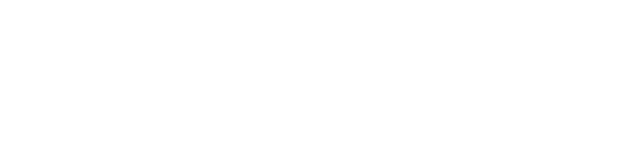
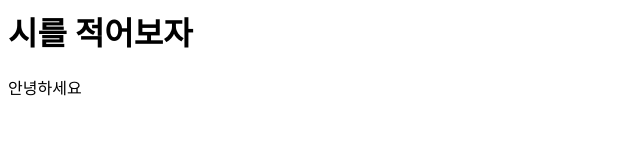
Before and after one commit to smwlink/myweb, a plain HTML site: page index.html in a window 1280 px wide. Shown: the whole page, without its empty margins (0-640 px from the left). Drawn offline with Linux system fonts and the light colour scheme.

Commit message:
Update index.html

```diff
--- a/index.html
+++ b/index.html
@@ -1,3 +1,9 @@
 <html>
-
+<head>
+  <title>안녕하세요</title>
+</head>
+<body>
+  <h1>시를 적어보자</h1>
+  <p>안녕하세요</p>
+</body>
 </html>
```
